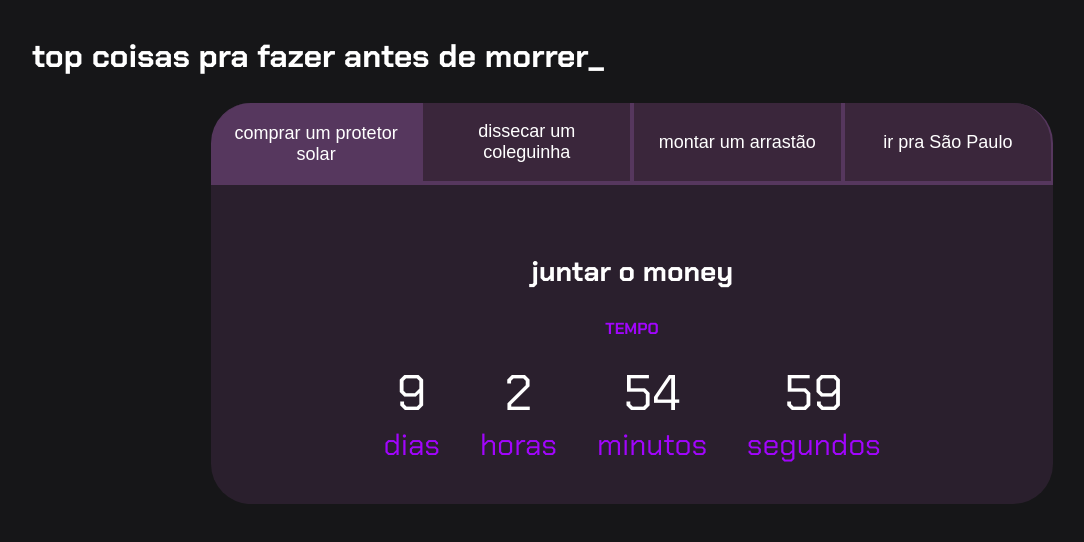
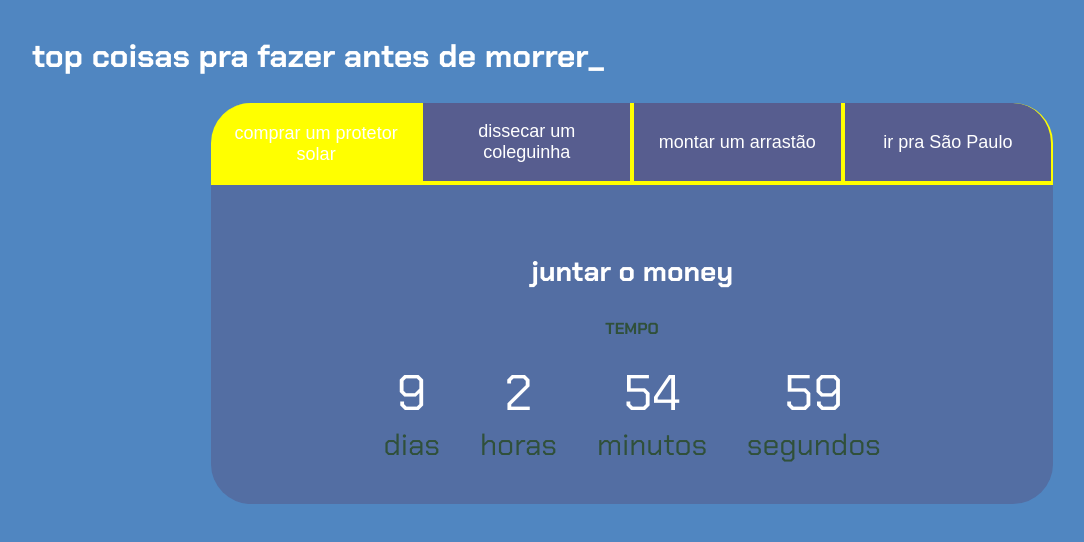
Before and after one commit to djuila/escola, a plain HTML site: page index.html in a window 1280 px wide. Shown: the whole page, without its empty margins (8-1092 px from the left). Drawn offline with Linux system fonts and the light colour scheme.

Commit message:
Update style.css

```diff
--- a/style.css
+++ b/style.css
@@ -1,10 +1,10 @@
 @import url('https://fonts.googleapis.com/css?family=Chakra+Petch:wght@400;700&display=swap');
 
 :root {
-    --cor-de-fundo: #161618;
-    --rosa: #a105fc;
-    --branco: #FFFFFF;
-    --botao-ativo: #56375e;
+    --cor-de-fundo: #5086c1;
+    --rosa: #30503a;
+    --branco: #ffffff;
+    --botao-ativo: #ffff00;
     --botao-inativo: rgba(94, 55, 94, 0.5);
     --texto-fundo: rgba(91, 55, 94, 0.3);
 }
```
